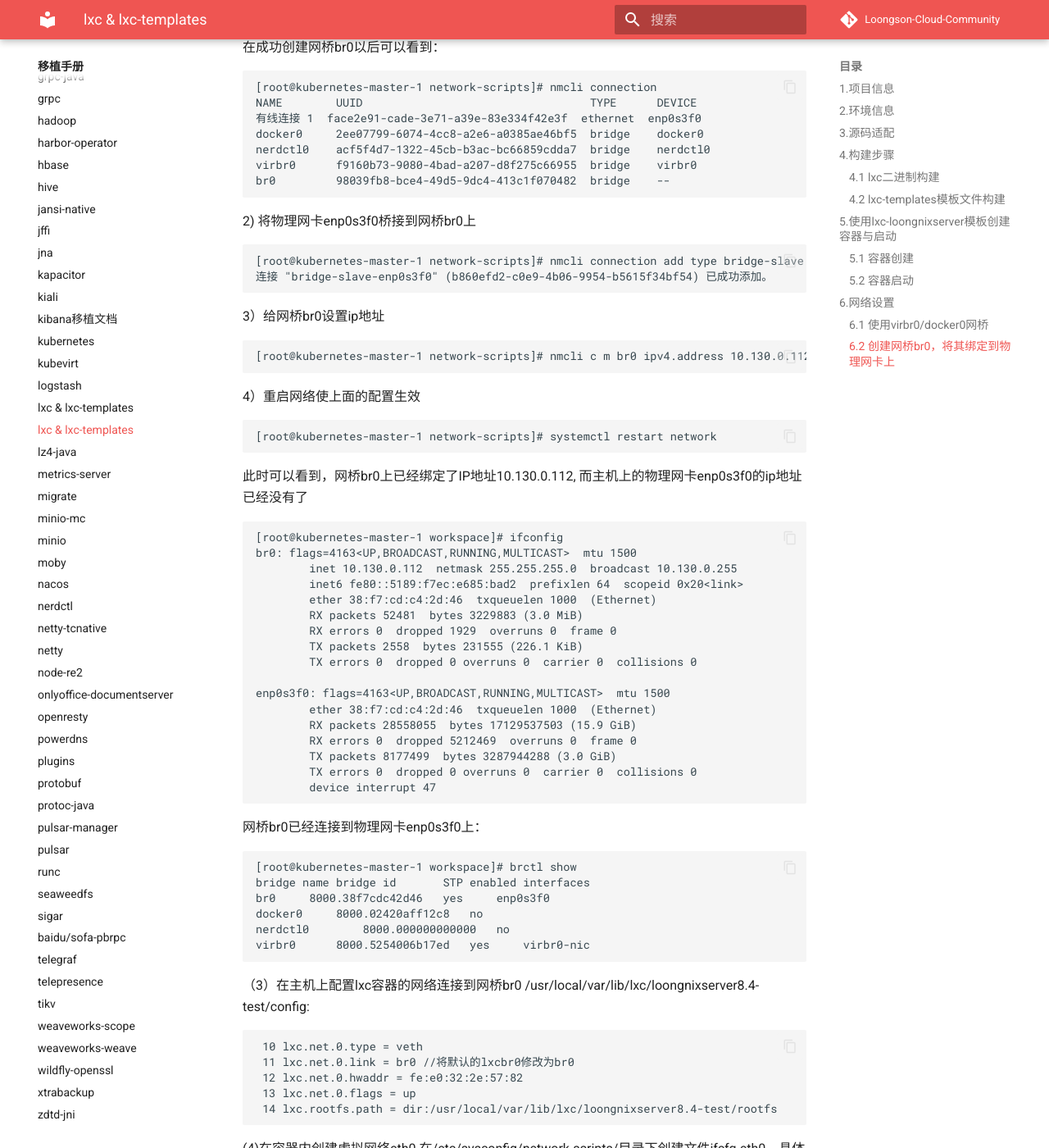
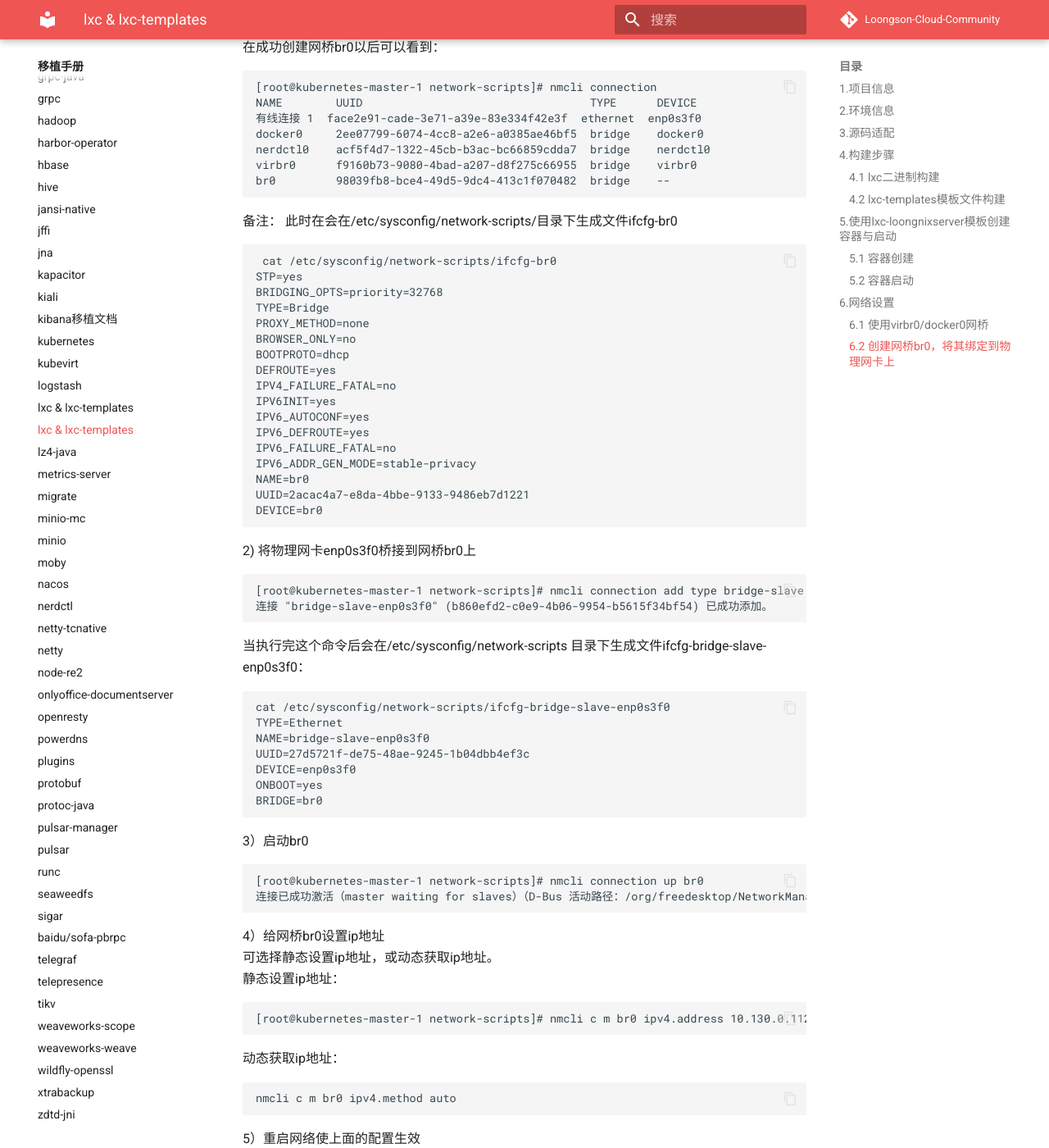
Before and after one commit to Loongson-Cloud-Community/Loongson-Cloud-Community, an MkDocs documentation site: the page built from docs/移植手册/lxc-loongnixserver.md, in a window 1280 px wide and 1400 px high, scrolled down 6457 px. Shown: the whole window at 82% size. Built offline with MkDocs 1.6.1 and Material for MkDocs 9.7.7, drawn with Linux system fonts in a browser that asks for light colours; comment, search, counter and statistics services are not loaded.

Commit message:
Update lxc-loongnixserver.md

````diff
--- a/docs/移植手册/lxc-loongnixserver.md
+++ b/docs/移植手册/lxc-loongnixserver.md
@@ -277,16 +277,60 @@ nerdctl0    acf5f4d7-1322-45cb-b3ac-bc66859cdda7  bridge    nerdctl0
 virbr0      f9160b73-9080-4bad-a207-d8f275c66955  bridge    virbr0
 br0         98039fb8-bce4-49d5-9dc4-413c1f070482  bridge    --
 ```
+备注： 此时在会在/etc/sysconfig/network-scripts/目录下生成文件ifcfg-br0
+```
+ cat /etc/sysconfig/network-scripts/ifcfg-br0
+STP=yes
+BRIDGING_OPTS=priority=32768
+TYPE=Bridge
+PROXY_METHOD=none
+BROWSER_ONLY=no
+BOOTPROTO=dhcp
+DEFROUTE=yes
+IPV4_FAILURE_FATAL=no
+IPV6INIT=yes
+IPV6_AUTOCONF=yes
+IPV6_DEFROUTE=yes
+IPV6_FAILURE_FATAL=no
+IPV6_ADDR_GEN_MODE=stable-privacy
+NAME=br0
+UUID=2acac4a7-e8da-4bbe-9133-9486eb7d1221
+DEVICE=br0
+```
+
 2) 将物理网卡enp0s3f0桥接到网桥br0上
 ```
 [root@kubernetes-master-1 network-scripts]# nmcli connection add type bridge-slave ifname enp0s3f0 master br0
 连接 "bridge-slave-enp0s3f0" (b860efd2-c0e9-4b06-9954-b5615f34bf54) 已成功添加。
 ```
-3）给网桥br0设置ip地址
+当执行完这个命令后会在/etc/sysconfig/network-scripts 目录下生成文件ifcfg-bridge-slave-enp0s3f0：
+```
+cat /etc/sysconfig/network-scripts/ifcfg-bridge-slave-enp0s3f0
+TYPE=Ethernet
+NAME=bridge-slave-enp0s3f0
+UUID=27d5721f-de75-48ae-9245-1b04dbb4ef3c
+DEVICE=enp0s3f0
+ONBOOT=yes
+BRIDGE=br0
+```
+
+3）启动br0
+```
+[root@kubernetes-master-1 network-scripts]# nmcli connection up br0
+连接已成功激活（master waiting for slaves）（D-Bus 活动路径：/org/freedesktop/NetworkManager/ActiveConnection/8）
+```
+
+4）给网桥br0设置ip地址
+可选择静态设置ip地址，或动态获取ip地址。
+静态设置ip地址：
 ```
 [root@kubernetes-master-1 network-scripts]# nmcli c m br0 ipv4.address 10.130.0.112/24 ipv4.gateway 10.130.1.1 ipv4.method manual
 ```
-4）重启网络使上面的配置生效
+动态获取ip地址：
+```
+nmcli c m br0 ipv4.method auto
+```
+5）重启网络使上面的配置生效
 ```
 [root@kubernetes-master-1 network-scripts]# systemctl restart network
 ```
````
